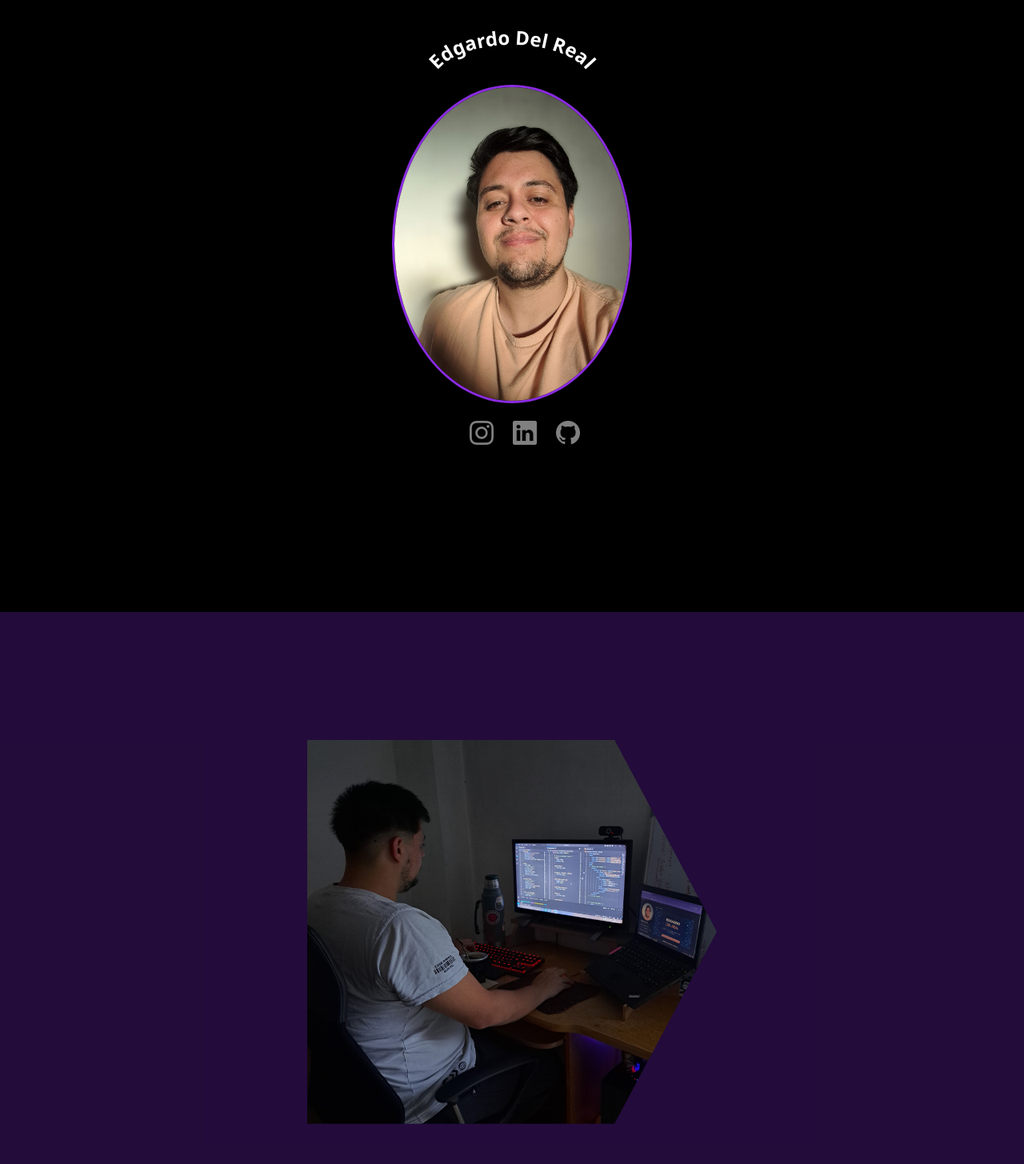
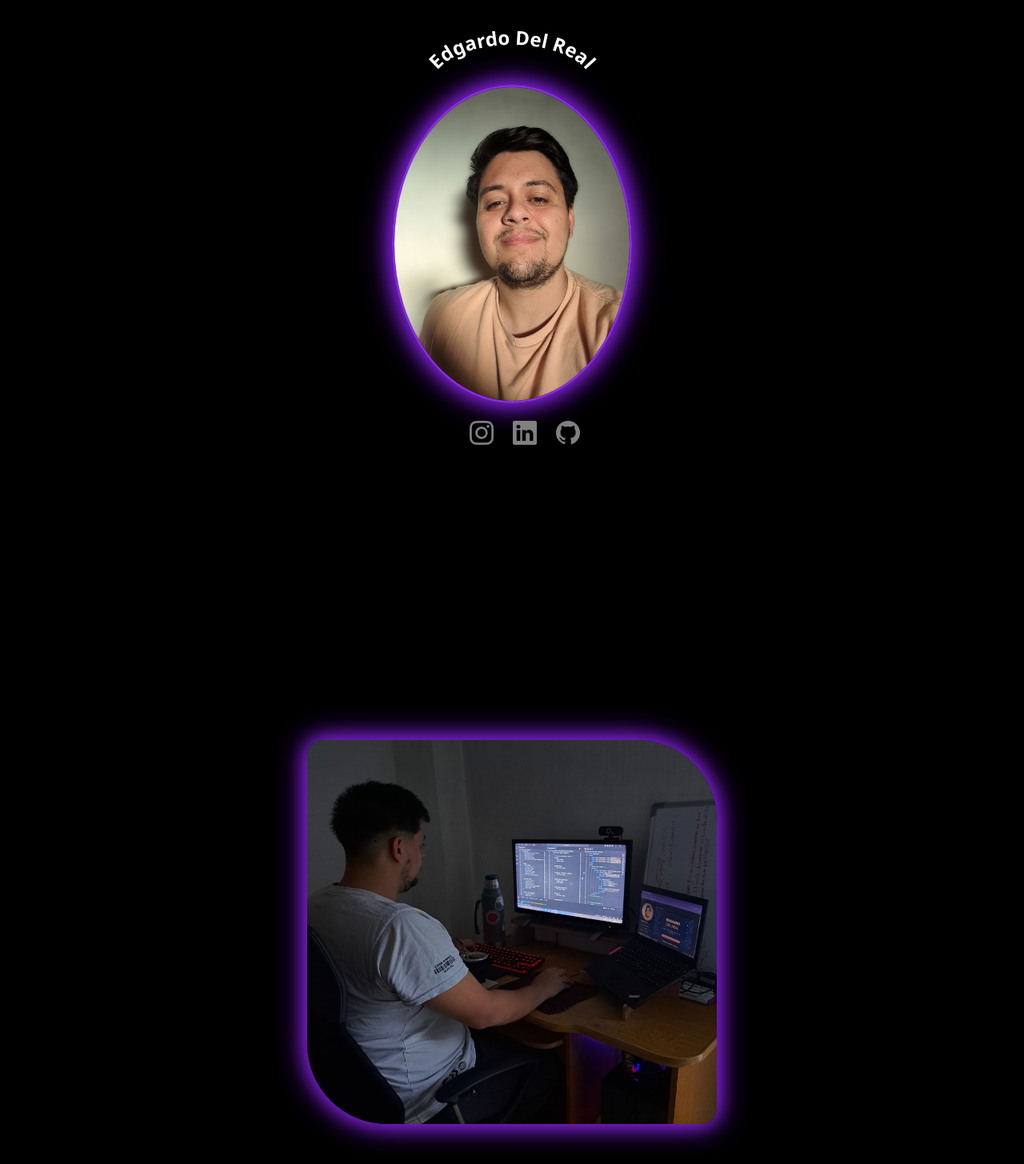
Before and after one commit to Edgardo-Del-Real/PortfolioEdgardoDelReal, a React (Vite) app: page / in a window 1280 px wide. Shown: the part 95-1550 px from the top of the page at 80% size. Built offline with nearby package versions, Linux system fonts and the light colour scheme.

Commit message:
actualizacion

```diff
--- a/src/Components/aboutMe/aboutMe.css
+++ b/src/Components/aboutMe/aboutMe.css
@@ -1,18 +1,20 @@
-
 
 .aboutme{
     margin-top: 200px;
     height: 100vh;
-    gap: 60px;
-    background-color: rgba(137, 43, 226, 0.26);
 }
-.tit{
-    border-radius: 10px 30px;
-    background: #000000;
-}
+@keyframes glow-border {
+    from {
+      box-shadow: 0 0 15px blueviolet;
+    }
+    to {
+      box-shadow: 0 0 25px blueviolet, 0 0 40px rgb(137, 24, 243);
+    }
+  }
 .img2{
     width: 40%;
     height: 60%;
-    clip-path: polygon(0% 0%, 75% 0%, 100% 50%, 75% 100%, 0% 100%);
-
+    border-radius: 20px 100px;
+    overflow: hidden;
+    animation: glow-border 2s infinite alternate
 }
--- a/src/Components/hero/Hero.css
+++ b/src/Components/hero/Hero.css
@@ -1,3 +1,11 @@
+@keyframes glow-border {
+    from {
+      box-shadow: 0 0 15px blueviolet;
+    }
+    to {
+      box-shadow: 0 0 25px blueviolet, 0 0 40px rgb(137, 24, 243);
+    }
+  }
 .borde{
     border: 2px blueviolet solid;
 }
@@ -35,6 +43,8 @@ i:hover{
 .imagen{
     width: 300px;
     border-radius: 50%;
+    overflow: hidden;
+    animation: glow-border 2s infinite alternate
 }
 .hero{
     padding-top: 100px;
--- a/src/Components/hero/Hero.jsx
+++ b/src/Components/hero/Hero.jsx
@@ -19,7 +19,9 @@ const Hero = () => {
             </svg>
 
             {/* Imagen */}
-            <img src={fotoMia} alt="Edgardo Del Real" className="img-fluid imagen rounded-circle borde  border-3 shadow-lg" />
+
+            <img src={fotoMia} alt="Edgardo Del Real" className="img-fluid imagen  borde  border-3" />
+
             <section className='d-flex ps-2 mt-3'>
                 <a href="https://www.instagram.com/edgardelreal1/" target='_blanc'><i className='bi bi-instagram ins ps-4'></i></a>
                 <a href="https://www.linkedin.com/in/edgardo-del-real/" target='_blanc'><i className='bi bi-linkedin linkedin ps-4'></i></a>
```
Also changed, not shown: src/main.jsx (line endings or trailing spaces).
